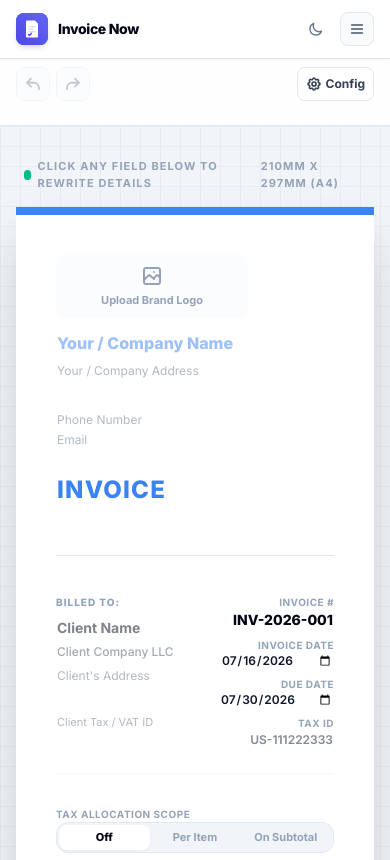
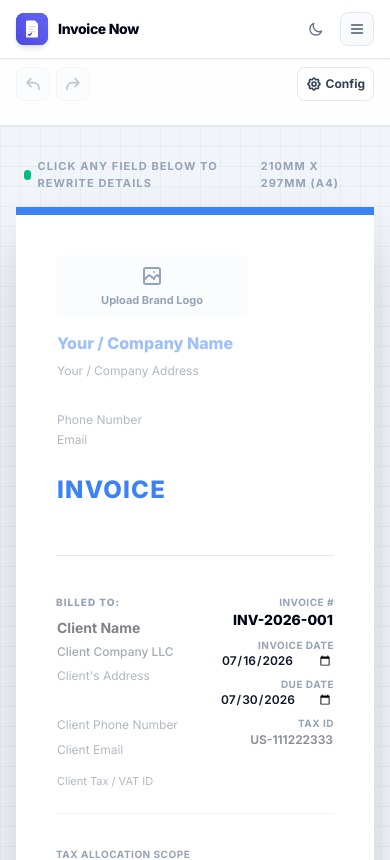
Before and after one commit to ashutoshkrris/invoice-now, a React (Vite) app: page / in a window 390 px wide. Shown: the top 860 px of the page. Built offline with nearby package versions, Linux system fonts and the light colour scheme; a web font is replaced by a local one.

Commit message:
feat: add customer email and phone number

```diff
--- a/src/constants/fieldLimits.js
+++ b/src/constants/fieldLimits.js
@@ -9,6 +9,8 @@ export const FIELD_LIMITS = {
   customerName: 60,
   customerCompany: 60,
   customerAddress: 180,
+  customerEmail: 60,
+  customerPhone: 30,
   customerTaxId: 35,
   businessTaxId: 35,
   businessRegId: 35,
--- a/src/templates/BoldProfessionalTemplate.jsx
+++ b/src/templates/BoldProfessionalTemplate.jsx
@@ -149,7 +149,6 @@ export default function BoldProfessionalTemplate(props) {
               value={invoice.customerName}
               onChange={(e) => onUpdateField("customerName", e.target.value)}
               maxLength={FIELD_LIMITS.customerName}
-
               className="w-full font-bold text-slate-900"
               placeholder="Client Name"
               isExporting={isExporting}
@@ -158,7 +157,6 @@ export default function BoldProfessionalTemplate(props) {
               value={invoice.customerCompany}
               onChange={(e) => onUpdateField("customerCompany", e.target.value)}
               maxLength={FIELD_LIMITS.customerName}
-
               className="w-full text-slate-600"
               placeholder="Client Company"
               isExporting={isExporting}
@@ -168,10 +166,25 @@ export default function BoldProfessionalTemplate(props) {
               value={invoice.customerAddress}
               onChange={(e) => onUpdateField("customerAddress", e.target.value)}
               maxLength={FIELD_LIMITS.customerAddress}
-
               rows="2"
               className="w-full text-slate-500 mt-1"
               placeholder="Client's Address"
+              isExporting={isExporting}
+            />
+            <EditableField
+              value={invoice.customerPhone}
+              onChange={(e) => onUpdateField("customerPhone", e.target.value)}
+              maxLength={FIELD_LIMITS.customerPhone}
+              className="w-full text-slate-500 leading-relaxed"
+              placeholder="Client Phone Number"
+              isExporting={isExporting}
+            />
+            <EditableField
+              value={invoice.customerEmail}
+              onChange={(e) => onUpdateField("customerEmail", e.target.value)}
+              maxLength={FIELD_LIMITS.customerEmail}
+              className="w-full text-slate-500 leading-relaxed"
+              placeholder="Client Email"
               isExporting={isExporting}
             />
           </div>
--- a/src/templates/ClassicTemplate.jsx
+++ b/src/templates/ClassicTemplate.jsx
@@ -128,7 +128,6 @@ export default function ClassicTemplate(props) {
               value={invoice.customerName}
               onChange={(e) => onUpdateField("customerName", e.target.value)}
               maxLength={FIELD_LIMITS.customerName}
-
               className="w-full font-bold text-sm"
               placeholder="Client Name"
               isExporting={isExporting}
@@ -136,8 +135,7 @@ export default function ClassicTemplate(props) {
             <EditableField
               value={invoice.customerCompany}
               onChange={(e) => onUpdateField("customerCompany", e.target.value)}
-              maxLength={FIELD_LIMITS.customerName}
-
+              maxLength={FIELD_LIMITS.customerCompany}
               className="w-full text-slate-600 font-medium"
               placeholder="Client Company LLC"
               isExporting={isExporting}
@@ -147,17 +145,33 @@ export default function ClassicTemplate(props) {
               value={invoice.customerAddress}
               onChange={(e) => onUpdateField("customerAddress", e.target.value)}
               maxLength={FIELD_LIMITS.customerAddress}
-
               rows="2"
               className="w-full text-slate-500 leading-relaxed"
               placeholder="Client's Address"
               isExporting={isExporting}
             />
             <EditableField
+              value={invoice.customerPhone}
+              onChange={(e) => onUpdateField("customerPhone", e.target.value)}
+              maxLength={FIELD_LIMITS.customerPhone}
+              className="w-full text-slate-500 leading-relaxed"
+              placeholder="Client Phone Number"
+              isExporting={isExporting}
+            />
+
+            <EditableField
+              value={invoice.customerEmail}
+              onChange={(e) => onUpdateField("customerEmail", e.target.value)}
+              maxLength={FIELD_LIMITS.customerEmail}
+              className="w-full text-slate-500 leading-relaxed"
+              placeholder="Client Email"
+              isExporting={isExporting}
+            />
+            <EditableField
               value={invoice.customerTaxId}
               onChange={(e) => onUpdateField("customerTaxId", e.target.value)}
               maxLength={FIELD_LIMITS.customerTaxId}
-              className="w-full text-[11px] text-slate-500"
+              className="w-full text-[11px] text-slate-500 mt-2"
               placeholder="Client Tax / VAT ID"
               isExporting={isExporting}
             />
--- a/src/templates/EmeraldPremiumTemplate.jsx
+++ b/src/templates/EmeraldPremiumTemplate.jsx
@@ -121,6 +121,22 @@ export default function EmeraldPremiumTemplate(props) {
             placeholder="Client's Address"
             isExporting={isExporting}
           />
+          <EditableField
+            value={invoice.customerPhone}
+            onChange={(e) => onUpdateField("customerPhone", e.target.value)}
+            maxLength={FIELD_LIMITS.customerPhone}
+            className="w-full text-slate-500"
+            placeholder="Client Phone Number"
+            isExporting={isExporting}
+          />
+          <EditableField
+            value={invoice.customerEmail}
+            onChange={(e) => onUpdateField("customerEmail", e.target.value)}
+            maxLength={FIELD_LIMITS.customerEmail}
+            className="w-full text-slate-500"
+            placeholder="Client Email"
+            isExporting={isExporting}
+          />
         </div>
         <div className="border-r border-slate-200/60 px-4 space-y-2">
           <p
--- a/src/templates/ModernMinimalistTemplate.jsx
+++ b/src/templates/ModernMinimalistTemplate.jsx
@@ -146,7 +146,6 @@ export default function ModernMinimalistTemplate(props) {
             value={invoice.customerName}
             onChange={(e) => onUpdateField("customerName", e.target.value)}
             maxLength={FIELD_LIMITS.customerName}
-
             className="w-full font-bold text-slate-900"
             placeholder="Client Name"
             isExporting={isExporting}
@@ -155,7 +154,6 @@ export default function ModernMinimalistTemplate(props) {
             value={invoice.customerCompany}
             onChange={(e) => onUpdateField("customerCompany", e.target.value)}
             maxLength={FIELD_LIMITS.customerName}
-
             className="w-full text-slate-600"
             placeholder="Client Company"
             isExporting={isExporting}
@@ -165,10 +163,25 @@ export default function ModernMinimalistTemplate(props) {
             value={invoice.customerAddress}
             onChange={(e) => onUpdateField("customerAddress", e.target.value)}
             maxLength={FIELD_LIMITS.customerAddress}
-
             rows="2"
             className="w-full text-slate-500 mt-1"
             placeholder="Client's Address"
+            isExporting={isExporting}
+          />
+          <EditableField
+            value={invoice.customerPhone}
+            onChange={(e) => onUpdateField("customerPhone", e.target.value)}
+            maxLength={FIELD_LIMITS.customerPhone}
+            className="w-full text-slate-500"
+            placeholder="Client Phone Number"
+            isExporting={isExporting}
+          />
+          <EditableField
+            value={invoice.customerEmail}
+            onChange={(e) => onUpdateField("customerEmail", e.target.value)}
+            maxLength={FIELD_LIMITS.customerEmail}
+            className="w-full text-slate-500"
+            placeholder="Client Email"
             isExporting={isExporting}
           />
         </div>
```
